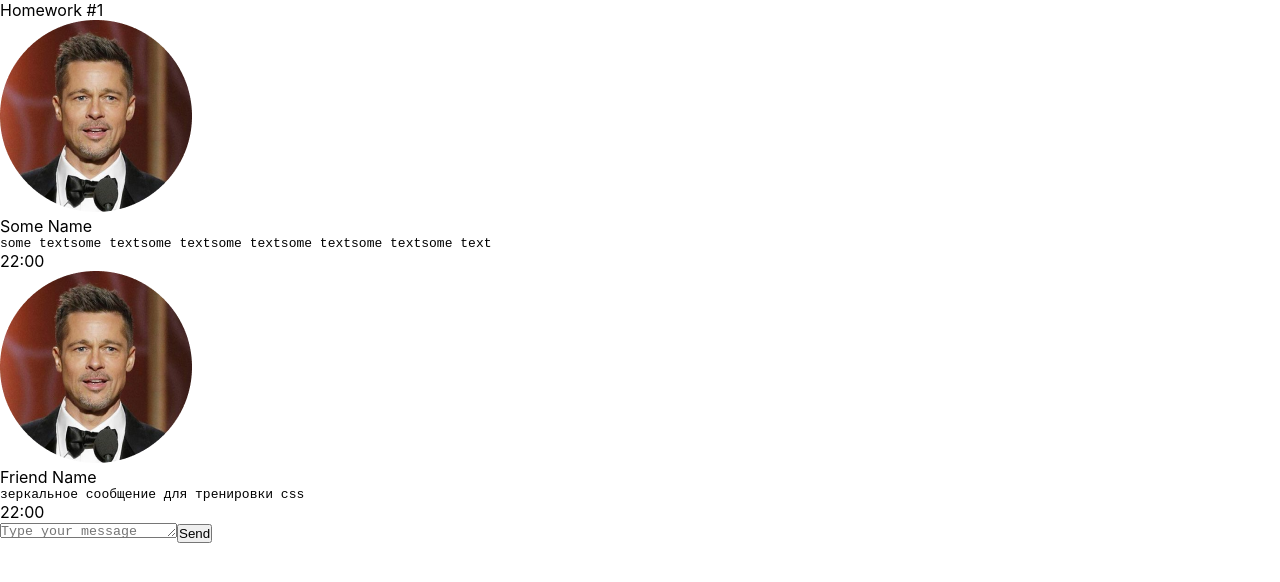
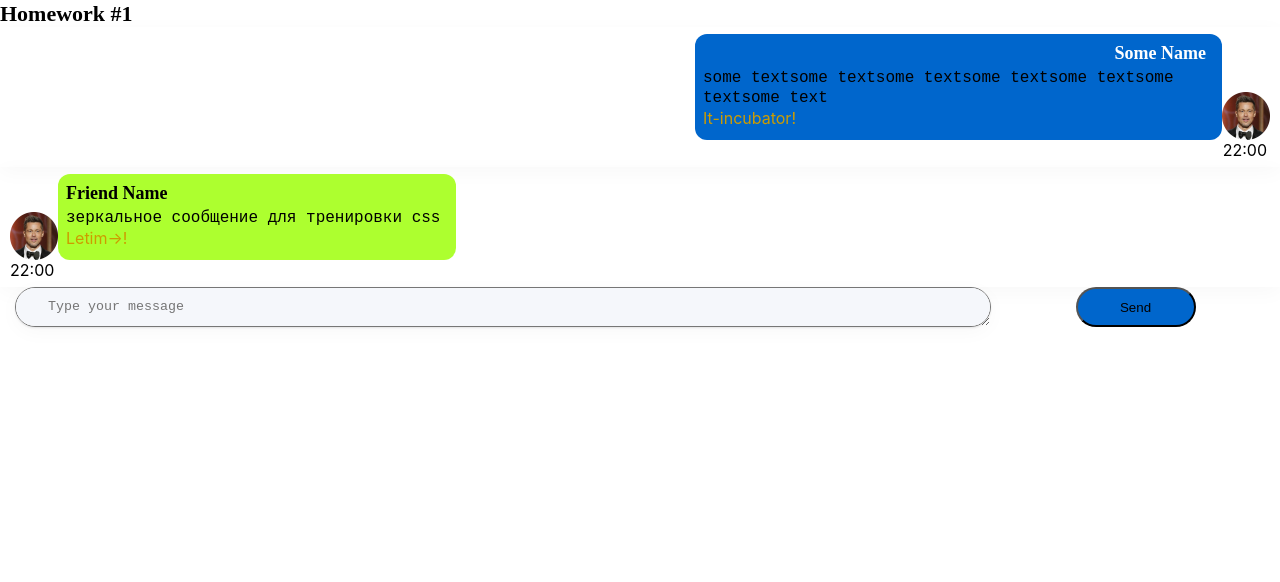
Before and after one commit to 1Molot/hws2-master, a React (Create React App) app: page / in a window 1280 px wide. Shown: the top 582 px of the page. Built offline with nearby package versions, Linux system fonts and the light colour scheme.

Commit message:
fix: css

```diff
--- a/src/s1-main/App.module.css
+++ b/src/s1-main/App.module.css
@@ -7,5 +7,9 @@
 }
 
 .hwTitle {
-
+    font-family: 'Montserrat';
+    font-style: normal;
+    font-weight: 600;
+    font-size: 22px;
+    line-height: 27px;
 }
--- a/src/s2-homeworks/hw01/friend-message/FriendMessage.module.css
+++ b/src/s2-homeworks/hw01/friend-message/FriendMessage.module.css
@@ -1,31 +1,53 @@
 .friendMessage {
-
+    padding: 7px 10px;
+    box-shadow: 0px 5px 20px rgba(29,33,38, 0.03);
 }
 
 .friendImageAndText {
-
+    display: flex;
+    flex-direction: inherit;
+    justify-content: flex-start;
+    align-items: flex-end;
+    font-size: 16px;
+    font-weight: 400;
+    line-height: 20px;
 }
 
 .friendImageAndText img {
-
+    width: 48px;
+    height: 48px;
 }
 
 .friendText {
-
+    background-color: greenyellow;
+    max-width: 527px;
+    padding: 8px 16px 12px 8px;
+    border-radius: 12px;
 }
 
 .friendText:after {
+    content: 'Letim->!';
+    color: #cc9c00;
 
 }
 
 .friendName {
-
+    margin-bottom: 4px;
+    font-family: 'Montserrat';
+    font-style: normal;
+    font-weight: 600;
+    font-size: 18px;
+    line-height: 22px;
+    color: black;
+    text-align: left;
 }
 
 .friendMessageText {
-
+    white-space: pre-wrap;
+    overflow: auto;
 }
 
 .friendTime {
-
+    text-align: left;
+    padding-right: 3px;
 }
--- a/src/s2-homeworks/hw01/message-sender/MessageSender.module.css
+++ b/src/s2-homeworks/hw01/message-sender/MessageSender.module.css
@@ -1,18 +1,40 @@
 .sendForm {
-
+    margin: 0 auto;
+    display: flex;
 }
 
 .textarea {
-
+    margin-left: 15px;
+    width: 976px;
+    min-height: 40px;
+    background: #F5F7FB;
+    box-shadow: 0px 5px 20px rgba(29, 33, 38, 0.03), 0px 1px 2px rgba(29, 33, 38, 0.1);
+    border-radius: 20px;
+    text-align: left;
+    padding: 11px 0px 13px 32px
 }
 
 .button {
-
+    flex-direction: row-reverse;
+    background: #0066CC;
+    border-radius: 20px;
+    width: 120px;
+    height: 40px;
+    margin: 0 auto;
 }
 
 .button:hover {
+    font-family: 'Montserrat';
+    font-style: normal;
+    font-weight: 600;
+    font-size: 16px;
+    line-height: 20px;
+    color: #FFFFFF;
+    cursor: pointer;
+}
+
+.button:active {
+    background-color: #cc0000;
+    box-shadow: inset;
 
 }
-.button:active {
-
-}
--- a/src/s2-homeworks/hw01/message/Message.module.css
+++ b/src/s2-homeworks/hw01/message/Message.module.css
@@ -1,31 +1,55 @@
 .message {
-
+    padding: 7px 10px;
+    box-shadow: 0px 5px 20px rgba(29, 33, 38, 0.03);
 }
 
 .imageAndText {
-
+    display: flex;
+    flex-direction: row-reverse;
+    justify-content: flex-start;
+    align-items: flex-end;
+    font-size: 16px;
+    font-weight: 400;
+    line-height: 20px;
 }
 
 .imageAndText img {
-
+    width: 48px;
+    height: 48px;
 }
 
 .text {
+    background-color: #0066CC;
+    max-width: 527px;
+    padding: 8px 16px 12px 8px;
+    border-radius: 12px;
 
 }
 
 .text:after {
-
+    content: 'It-incubator!';
+    color: #cc9c00;
 }
 
 .name {
+    margin-bottom: 4px;
+    font-family: 'Montserrat';
+    font-style: normal;
+    font-weight: 600;
+    font-size: 18px;
+    line-height: 22px;
+    color: #FFFFFF;
+    text-align: right;
 
 }
 
 .messageText {
+    white-space: pre-wrap;
+    overflow: auto;
 
 }
 
 .time {
-
+    text-align: right;
+    padding-right: 3px;
 }
```
